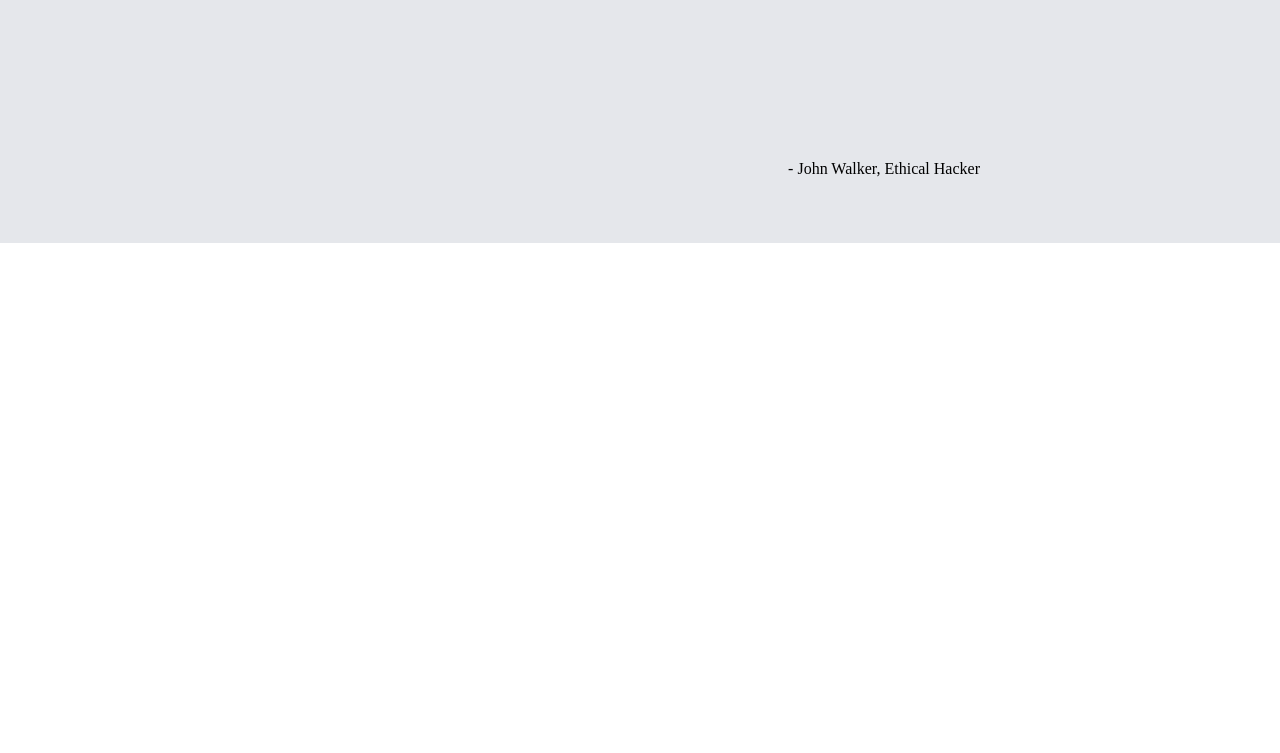
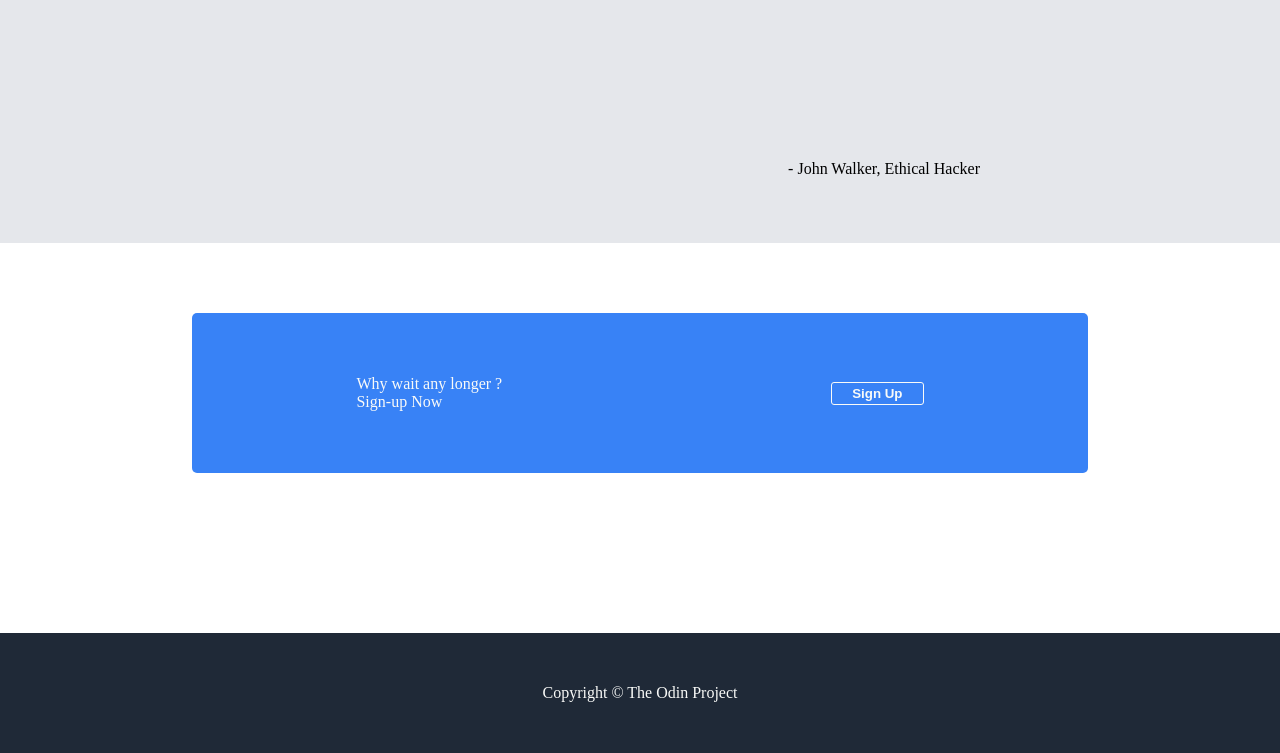
Before and after one commit to rainbowOutlaw/landing-page, a plain HTML site: page index.html in a window 1280 px wide. Shown: the part 1051-1804 px from the top of the page. Before the commit the page ends 1294 px from the top, so only its background shows below. Drawn offline with Linux system fonts and the light colour scheme.

Commit message:
feat: add call to action section and footer

```diff
--- a/index.html
+++ b/index.html
@@ -60,5 +60,17 @@
         </p>
         <span class="quote-author">- John Walker, Ethical Hacker</span>
     </div>
+    <div class="call-to-action">
+        <div class="action-box">
+            <div class="action-text">
+                <p>Why wait any longer ?</p>
+                <p>Sign-up Now</p>
+            </div>
+            <button class="sign-up-btn">Sign Up</button>
+        </div>
+    </div>
+    <div class="copyright">
+        <span class="copyright-text">Copyright &#169 The Odin Project</span>
+    </div>
 </body>
 </html>
--- a/styles.css
+++ b/styles.css
@@ -116,3 +116,45 @@ a{
     bottom: 65px;
     right: 300px;
 }
+
+/* CALL-TO-ACTION */
+
+.call-to-action{
+    height: 40vh;
+}
+
+.action-box{
+    height: 20vh;
+    width: 70vw;
+    margin-left: auto;
+    margin-right: auto;
+    margin-top: 70px;
+    background-color: #3882F6;
+    border-radius: 5px;
+    display: flex;
+    justify-content: space-around;
+    align-items: center;
+    color: #F9FAF8;
+}
+
+.sign-up-btn{
+    color: #F9FAF8;
+    background-color: #3882F6;
+    border: 1px solid #F9FAF8;
+    padding: 3px 20px;
+    border-radius: 3px;
+    font-weight: bold;
+}
+
+/* COPYRIGHT */
+.copyright{
+    background-color: #1F2937;
+    height: 15vh;
+    display: flex;
+    justify-content: center;
+    align-items: center;
+}
+
+.copyright-text{
+    color: #F9FAF8;
+}
```
